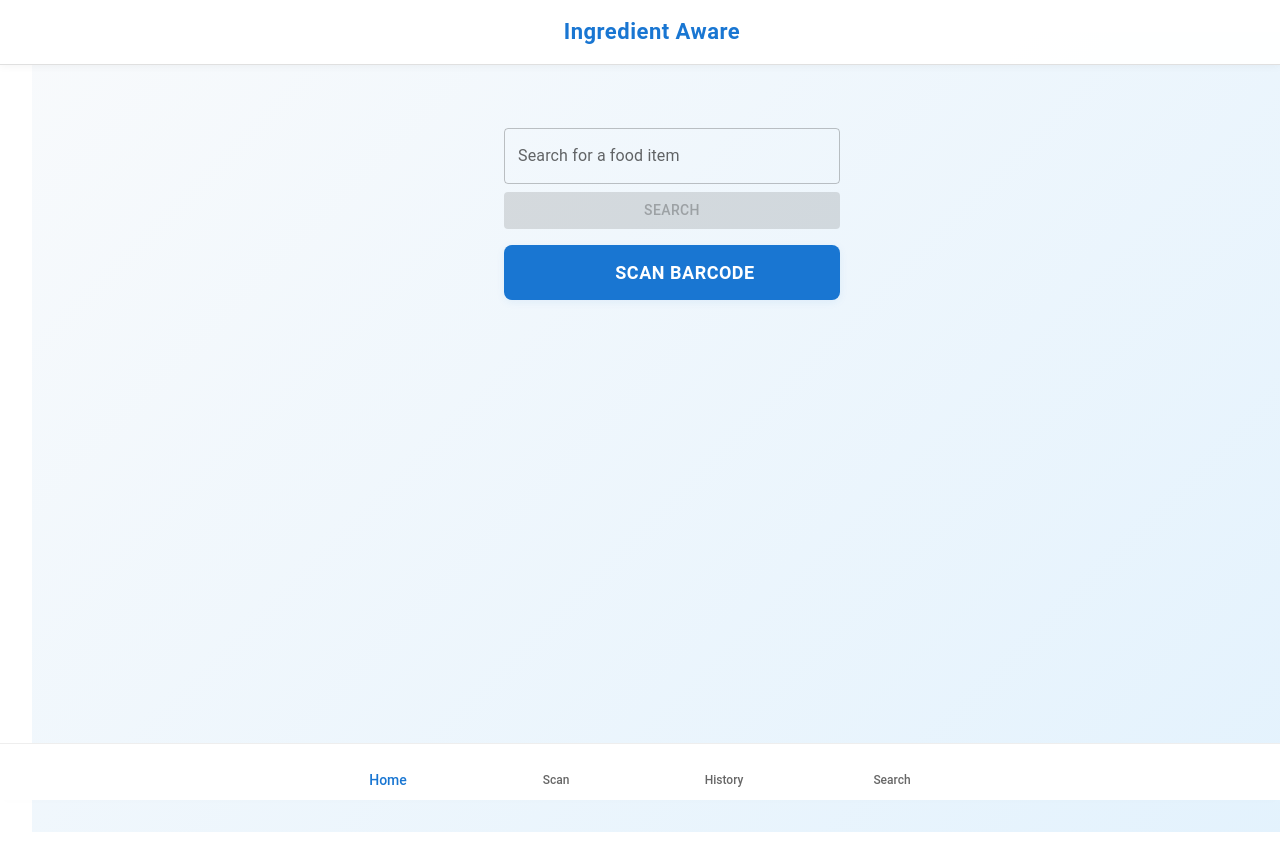
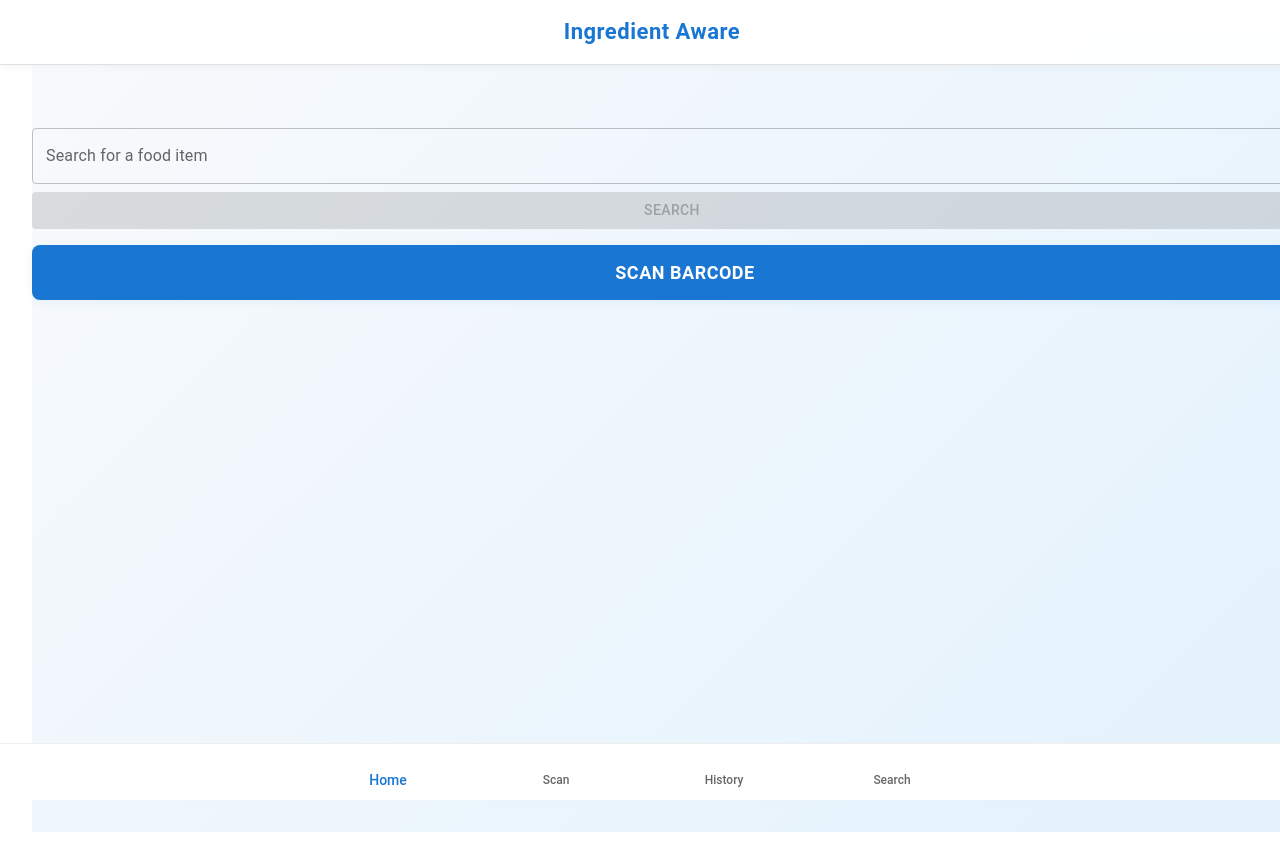
Before and after one commit to sunsetsacoustic/TransparenEats, a React (Vite) app in the folder web/: page / in a window 1280 px wide. Shown: the top 864 px of the page. Built offline with nearby package versions, Linux system fonts and the light colour scheme; some icons are missing.

Commit message:
Fix: Replace Container with Box for true edge-to-edge mobile layout on Home screen

```diff
--- a/web/src/App.tsx
+++ b/web/src/App.tsx
@@ -1,5 +1,5 @@
 import { useState, useEffect } from 'react';
-import { Container, Typography, Dialog, DialogTitle, DialogContent, DialogContentText, Box, CircularProgress, AppBar, Toolbar } from '@mui/material';
+import { Typography, Dialog, DialogTitle, DialogContent, DialogContentText, Box, CircularProgress, AppBar, Toolbar } from '@mui/material';
 import { FOOD_DYES, FLAGGED_INGREDIENTS } from './foodDyes';
 import ProductCard from './components/ProductCard';
 import BottomNav from './components/BottomNav';
@@ -134,9 +134,9 @@ export default function App() {
         handleIngredientClick={() => {}}
       />
     ) : (
-      <Box sx={{ width: '100%', mt: 2, px: { xs: 2, sm: 0 }, boxSizing: 'border-box' }}>
+      <Box sx={{ width: '100%', mt: 2, boxSizing: 'border-box' }}>
         {/* Prominent Search Bar */}
-        <Box sx={{ mb: 2 }}>
+        <Box sx={{ mb: 2, width: '100%' }}>
           <SearchBar
             value={search}
             onChange={e => setSearch(e.target.value)}
@@ -158,6 +158,7 @@ export default function App() {
             py: 1.5,
             boxShadow: '0 2px 8px 0 rgba(25, 118, 210, 0.08)',
             mb: 2,
+            width: '100%',
           }}
           onClick={() => setTab(1)}
         >
@@ -216,11 +217,12 @@ export default function App() {
         </Toolbar>
       </AppBar>
       {/* Main Content */}
-      <Container maxWidth="sm" disableGutters sx={{
+      <Box sx={{
         pt: { xs: 8, sm: 10 },
         pb: 10,
-        px: { xs: 0, sm: 2 },
-        width: { xs: '100vw', sm: 'auto' },
+        px: { xs: 2, sm: 0 },
+        width: '100vw',
+        maxWidth: '100vw',
         minHeight: '100vh',
         boxSizing: 'border-box',
         flex: 1,
@@ -230,9 +232,9 @@ export default function App() {
         justifyContent: 'flex-start',
       }}>
         {tab === 0 && !product ? (
-          <Box sx={{ width: '100%', mt: 2, px: { xs: 2, sm: 0 }, boxSizing: 'border-box' }}>
+          <Box sx={{ width: '100%', mt: 2, boxSizing: 'border-box' }}>
             {/* Prominent Search Bar */}
-            <Box sx={{ mb: 2 }}>
+            <Box sx={{ mb: 2, width: '100%' }}>
               <SearchBar
                 value={search}
                 onChange={e => setSearch(e.target.value)}
@@ -254,6 +256,7 @@ export default function App() {
                 py: 1.5,
                 boxShadow: '0 2px 8px 0 rgba(25, 118, 210, 0.08)',
                 mb: 2,
+                width: '100%',
               }}
               onClick={() => setTab(1)}
             >
@@ -269,7 +272,7 @@ export default function App() {
             </DialogContentText>
           </DialogContent>
         </Dialog>
-      </Container>
+      </Box>
       {/* Bottom Navigation with elevation */}
       <Box sx={{
         position: 'fixed',
```
